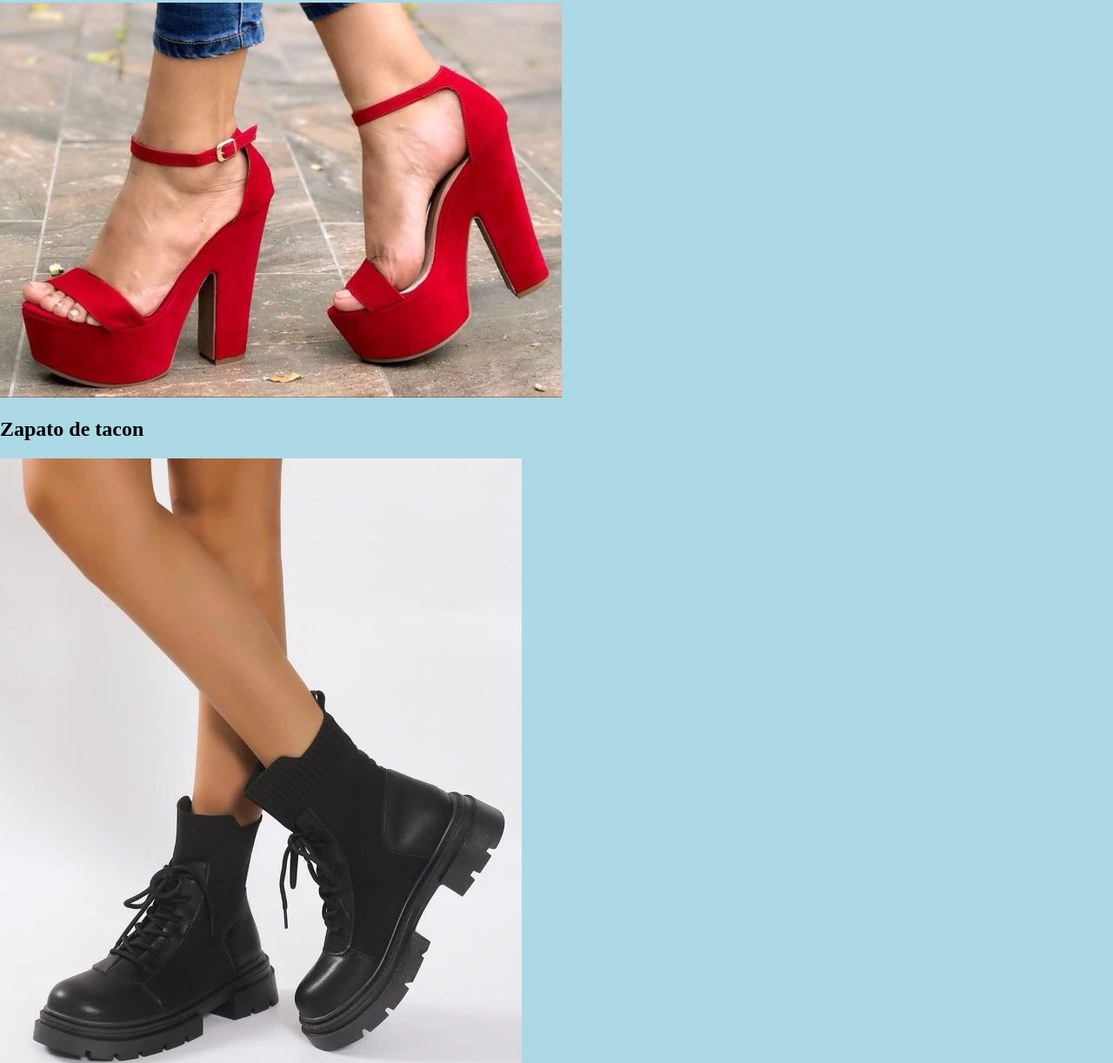
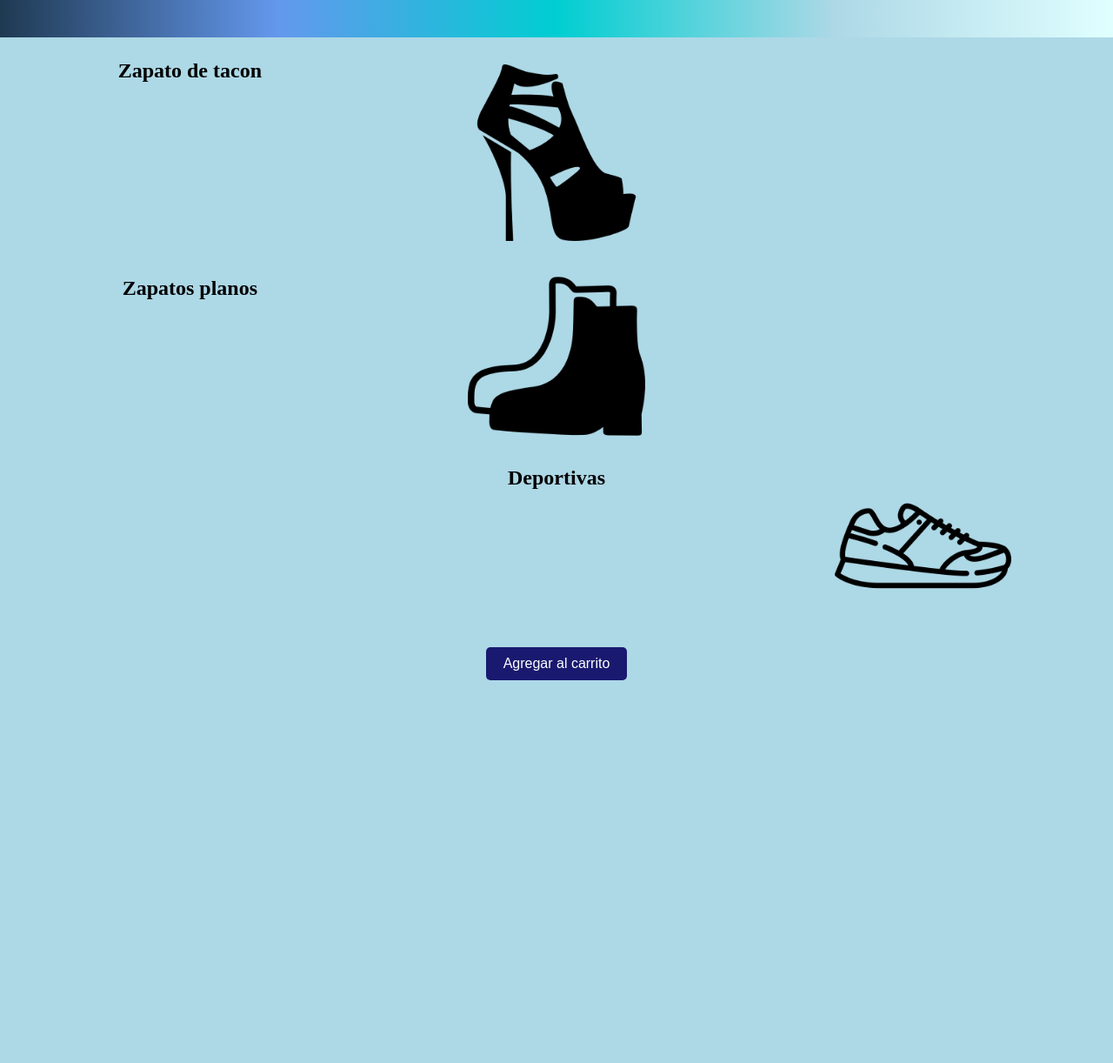
Before and after one commit to marta6099/LTAW-Practicas, a plain HTML site: page P1/tienda.html in a window 1280 px wide. Shown: the part 189-1411 px from the top of the page at 87% size. After the commit the page ends 986 px from the top, so only its background shows below. Drawn offline with Linux system fonts and the light colour scheme.

Commit message:
Productos añadidos

```diff
--- a/P1/style.css
+++ b/P1/style.css
@@ -39,3 +39,59 @@
     max-width: 90%;
     height: auto;
     }
+
+    /* Estilos para el contenedor principal */
+body {
+    margin: 0;
+    padding: 0;
+  }
+
+  /* Estilos para el encabezado */
+  .bg {
+    background-color: #f5f5f5;
+    padding: 20px;
+    text-align: center;
+  }
+
+  /* Estilos para la sección de productos */
+  .product {
+    display: grid;
+    grid-template-columns: repeat(3, 1fr);
+    grid-gap: 15px;
+    margin: 15px;
+  }
+
+  /* Estilos para las imágenes de los productos */
+  .product img {
+    display: block;
+    margin: 0 auto;
+    max-width: 50%;
+    height: auto;
+  }
+
+  /* Estilos para los títulos de los productos */
+  .product h2 {
+    margin-top: 10px;
+    margin-bottom: 5px;
+    text-align: center;
+  }
+
+  /* Estilos para el botón Agregar al carrito */
+  .product button {
+    display: block;
+    margin: 0 auto;
+    background-color: #191970;
+    color: #fff;
+    border: none;
+    padding: 10px 20px;
+    border-radius: 5px;
+    font-size: 16px;
+    cursor: pointer;
+  }
+
+  /* Estilos para el botón Agregar al carrito cuando se le pasa el mouse */
+  .product button:hover {
+    background-color: #fff;
+    color: #191970;
+    border: 1px solid #191970;
+  }
--- a/P1/tienda.html
+++ b/P1/tienda.html
@@ -13,13 +13,19 @@
         <h1 style="color: #191970">Zapatique</h1>
     </div>
     <div class="product">
-        <img src="tacon.jpg" alt="zapato 1">
         <h2>Zapato de tacon</h2>
+        <p>
+        <img src="/iconos/tacon.png" alt="zapato 1">
+        </p>
        <!--  <p>Un zapato de tacón de 12cm, con material de ante.</p> -->
-       <img src="botas.jpg" alt="zapato 1">
+       <p>
        <h2>Zapatos planos</h2>
-       <img src="deportivas.jpg" alt="zapato 1">
+       <img src="/iconos/botas.png" alt="zapato 1">
+       </p>
+       <p>
        <h2>Deportivas</h2>
+       <img src="/iconos/deportiva.png" alt="zapato 1">
+       </p>
         <button>Agregar al carrito</button>
     </div>
 </body>
```
Also changed, not shown: P1/iconos/botas.png (added), P1/iconos/deportiva.png (added), P1/iconos/tacon.png (added).
